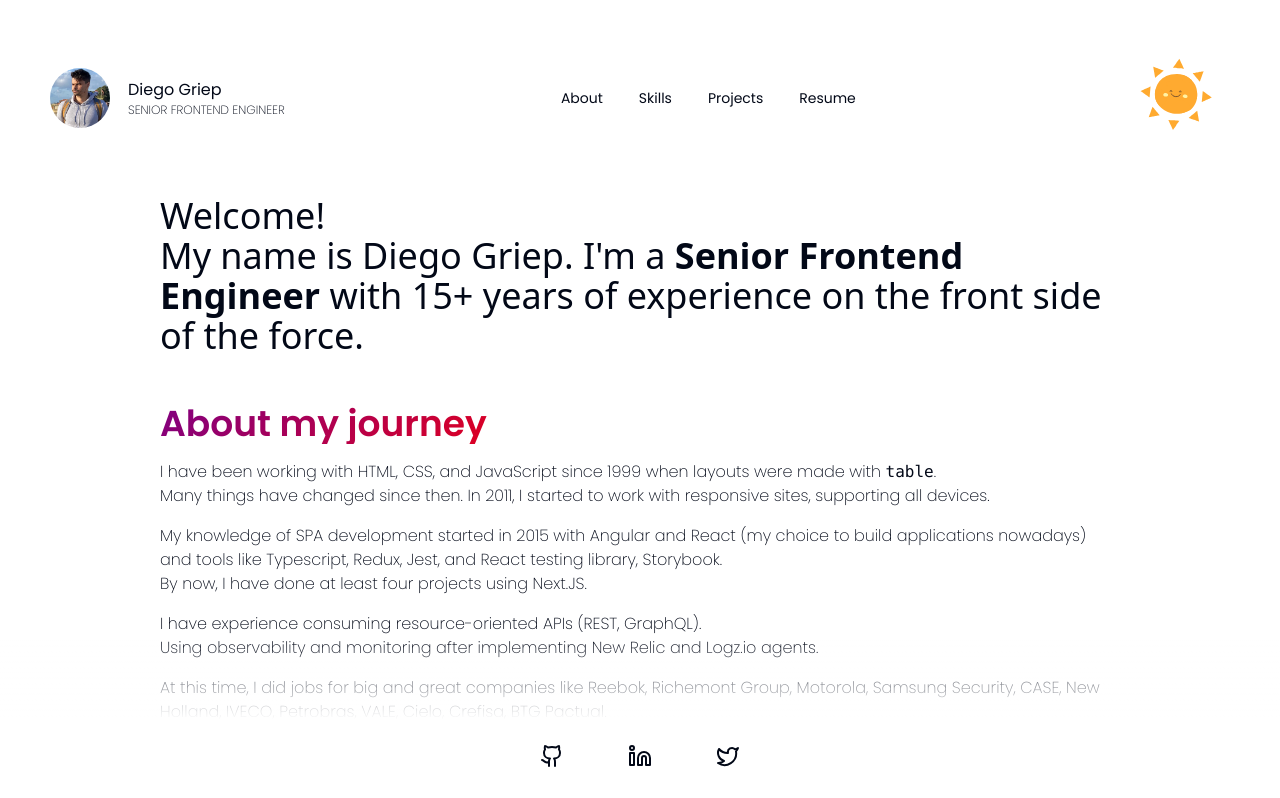
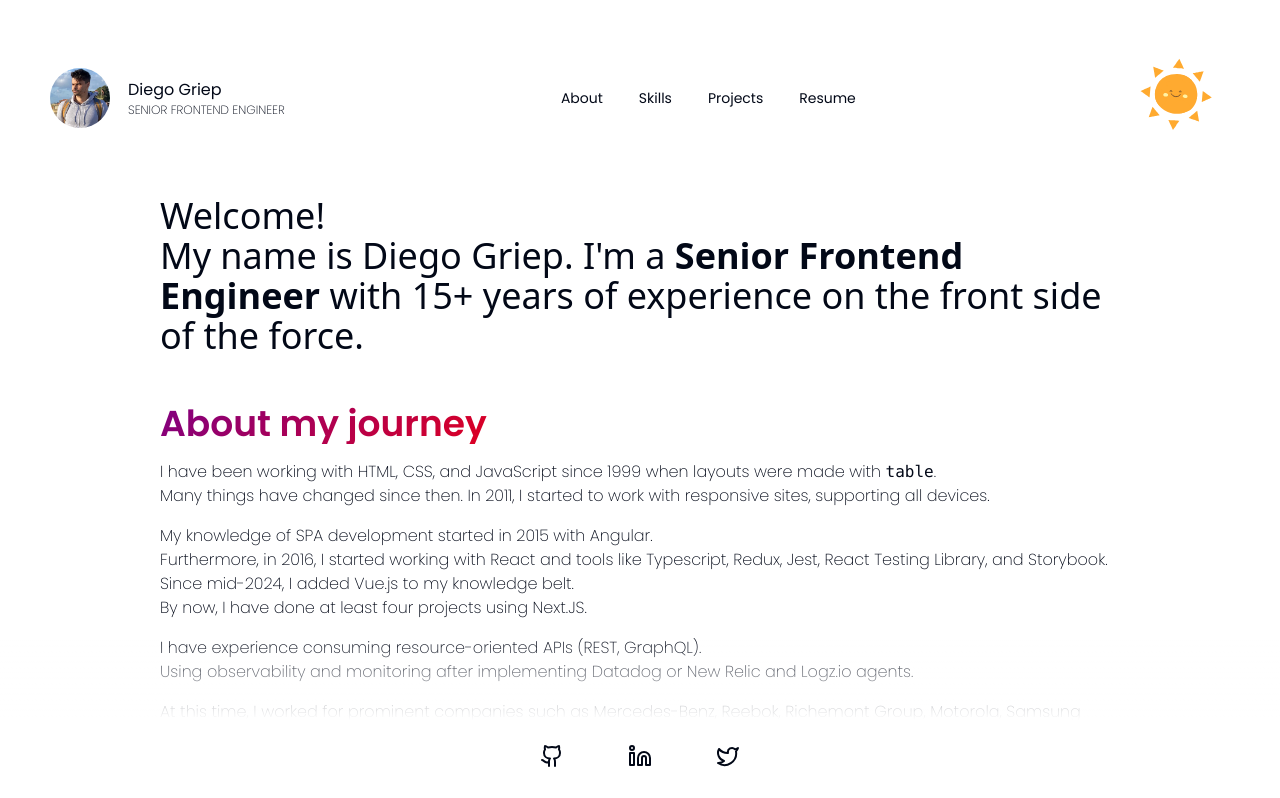
Before and after one commit to diegogriep/diegogriep.dev, a Next.js app: page / in a window 1280 px wide. Shown: the top 798 px of the page. Built offline with nearby package versions, Linux system fonts and the light colour scheme.

Commit message:
chore: updating about

```diff
--- a/components/sections/about.tsx
+++ b/components/sections/about.tsx
@@ -11,12 +11,14 @@ export function About() {
         <p className="mb-4">I have been working with HTML, CSS, and JavaScript since 1999 when layouts were made with <code>table</code>. <br />
           Many things have changed since then. In 2011, I started to work with responsive sites, supporting all devices.</p>
 
-        <p className="mb-4">My knowledge of SPA development started in 2015 with Angular and React (my choice to build applications nowadays) and tools like Typescript, Redux, Jest, and React testing library, Storybook. <br />
+        <p className="mb-4">My knowledge of SPA development started in 2015 with Angular.<br />
+Furthermore, in 2016, I started working with React and tools like Typescript, Redux, Jest, React Testing Library, and Storybook.<br />
+Since mid-2024, I added Vue.js to my knowledge belt. <br />
           By now, I have done at least four projects using Next.JS.</p>
 
-        <p className="mb-4">I have experience consuming resource-oriented APIs (REST, GraphQL). <br />Using observability and monitoring after implementing New Relic and Logz.io agents.</p>
+        <p className="mb-4">I have experience consuming resource-oriented APIs (REST, GraphQL). <br />Using observability and monitoring after implementing Datadog or New Relic and Logz.io agents.</p>
 
-        <p className="mb-4">At this time, I did jobs for big and great companies like Reebok, Richemont Group, Motorola, Samsung Security, CASE, New Holland, IVECO, Petrobras, VALE, Cielo, Crefisa, BTG Pactual.</p>
+        <p className="mb-4">At this time, I worked for prominent companies such as Mercedes-Benz, Reebok, Richemont Group, Motorola, Samsung Security, CASE, New Holland, Iveco, Petrobras, Vale, Cielo, Crefisa, and BTG Pactual.</p>
       </div>
     </section>
   )
--- a/content/skills.ts
+++ b/content/skills.ts
@@ -67,4 +67,12 @@ export const skills = [{
 }, {
   skill: 'Xamarin',
   knowledge: 2
+},
+{
+  skill: 'Vue.js',
+  knowledge: 3
+},
+{
+  skill: 'Angular',
+  knowledge: 3
 }]
```
